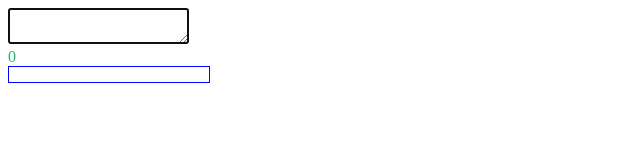
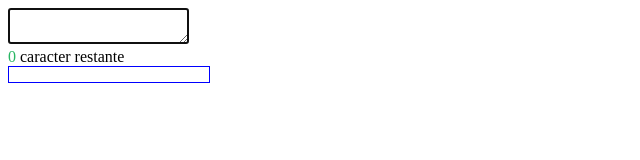
Before and after one commit to danielfpedro/char-counter, a website: page demo/index.html in a window 1280 px wide. Shown: the whole page, without its empty margins (0-640 px from the left). Drawn offline with nearby package versions, Linux system fonts and the light colour scheme.

Commit message:
eventos e triggers e outras coisas

```diff
--- a/demo/index.html
+++ b/demo/index.html
@@ -30,6 +30,7 @@
 					descending: false,
 					warningPercent: 0,
 					hardLimit: false,
+					text: "{{counter}} caracte[r, res] restant[e, es]",
 					onType: function(ui, state, options) {
 						console.log(state);
 						console.log(options);
--- a/src/nice-char-counter.js
+++ b/src/nice-char-counter.js
@@ -24,7 +24,7 @@
                 overColor: "#e74c3c",
                 counter: "#counter",
                 hardLimit: false,
-                text: "{{remainder}}",
+                text: "{{counter}}",
                 onType: function(){
                     console.log("On Type");
                 },
@@ -87,7 +87,23 @@
                     $(this.element).attr("maxlength", this.settings.limit);
                 }
 
-                var text = this.settings.text.replace("{{remainder}}", "<span class=\"charsValue\">" + this.settings.limit + "</span>");
+                var text = this.settings.text.replace("{{counter}}", "<span class=\"nice-remaining\"></span>");
+                text = text.replace("{{limit}}", "<span class=\"nice-limit\">" + this.settings.limit + "</span>");
+                /**
+                 * Verifica se tem alguma coisa com o padrao [singular, plural] e marca os spans
+                 * devidos
+                 */
+                var pattern = /\[\w+\,\s?\w+\]/g; // [singular, plural]
+                var result = text.match(pattern); // Pega todas as ocorrencias
+                console.log(result);
+                if (result) {
+                    $.each(result, function(index, val) {
+                        var words = val.replace(/\[/g, "").replace(/\]/g, "").split(",");
+                        var singular = words[0];
+                        var plural = words[1];
+                        text = text.replace(val, "<span class=\"nice-inflector\" data-singular="+singular+" data-plural="+plural+"></span>");
+                    });
+                }
 
                 if ($(this.settings.counter).length < 1) {
                     console.error("You have to set the counter");
@@ -101,7 +117,8 @@
                 this.doAction($(this.element).val().length);
             },
             doAction: function (total) {
-                var $span = $(this.settings.counter).children("span.charsValue");
+                var $span = $(this.settings.counter).children("span.nice-remaining");
+
                 var remaining = this.settings.limit - total;
 
                 var remainingPercent = Math.round((total * 100) / this.settings.limit);
@@ -126,8 +143,15 @@
                     this.settings.onClearLimit(ui);
 
                     this.setStateAndTrigger("clearLimit", ui);
+                }
 
-                }
+                var descending = this.settings.descending;
+                $("span.nice-inflector").each(function(){
+                    var $this = $(this);
+                    var factor = (descending) ? remaining : total;
+                    var word = (factor === 1 || factor === 0) ? $this.data("singular") : $this.data("plural");
+                    $this.text(word);
+                });
 
                 this.settings.onType(ui, this.currentState, this.settings);
 
```
Also changed, not shown: README.md.
